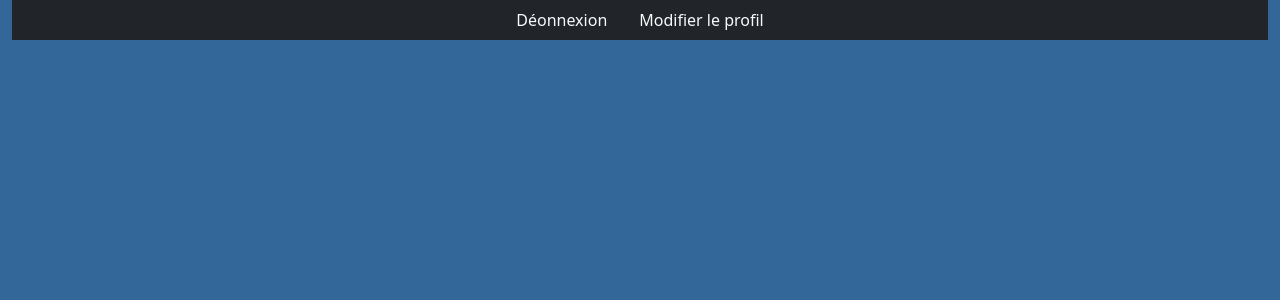
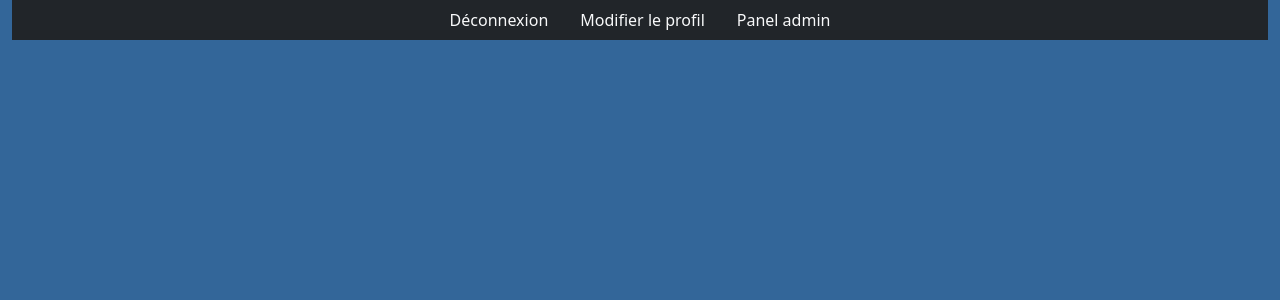
Before and after one commit to sami-baroudi2/blog, a PHP site: page /blog/index.php in a window 1280 px wide. Shown: the top 300 px of the page. Run offline with PHP 8.4, Linux system fonts and the light colour scheme; the visitor is signed in with stand-in values (Sample User, id 1).

Commit message:
Add files via upload

```diff
--- a/PHP/header.php
+++ b/PHP/header.php
@@ -2,7 +2,6 @@
 <?php
 session_start();
 ?>
-<!-- HTML -->
 <!DOCTYPE html>
 <html lang="fr">
 <head>
@@ -15,10 +14,14 @@ session_start();
     <!-- Header dynamique -->
     <nav class="nav bg-dark justify-content-center">
         <?php
-        if (isset($_SESSION['id']))
+        if(isset($_SESSION['id']))
         {
-            echo "<a href='PHP/deconnexion.php' class='nav-link text-light'>Déonnexion</a>
+            echo "<a href='PHP/deconnexion.php' class='nav-link text-light'>Déconnexion</a>
             <a href='PHP/profil.php' class='nav-link text-light'>Modifier le profil</a>";
+            if($_SESSION['droits'] == 1337)
+            {
+                echo "<a href='PHP/admin.php' class='nav-link text-light'>Panel admin</a>";
+            }
         }
         else
         {
```
